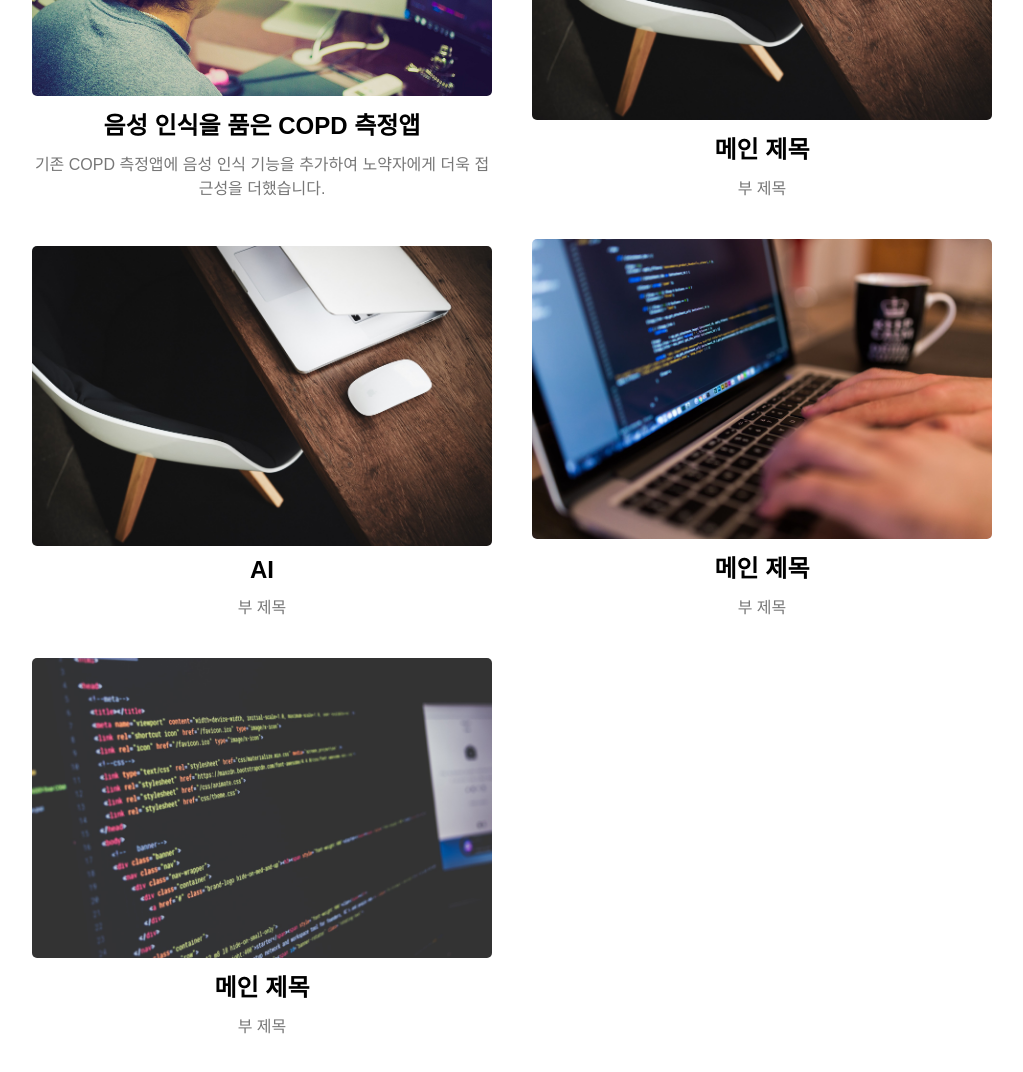
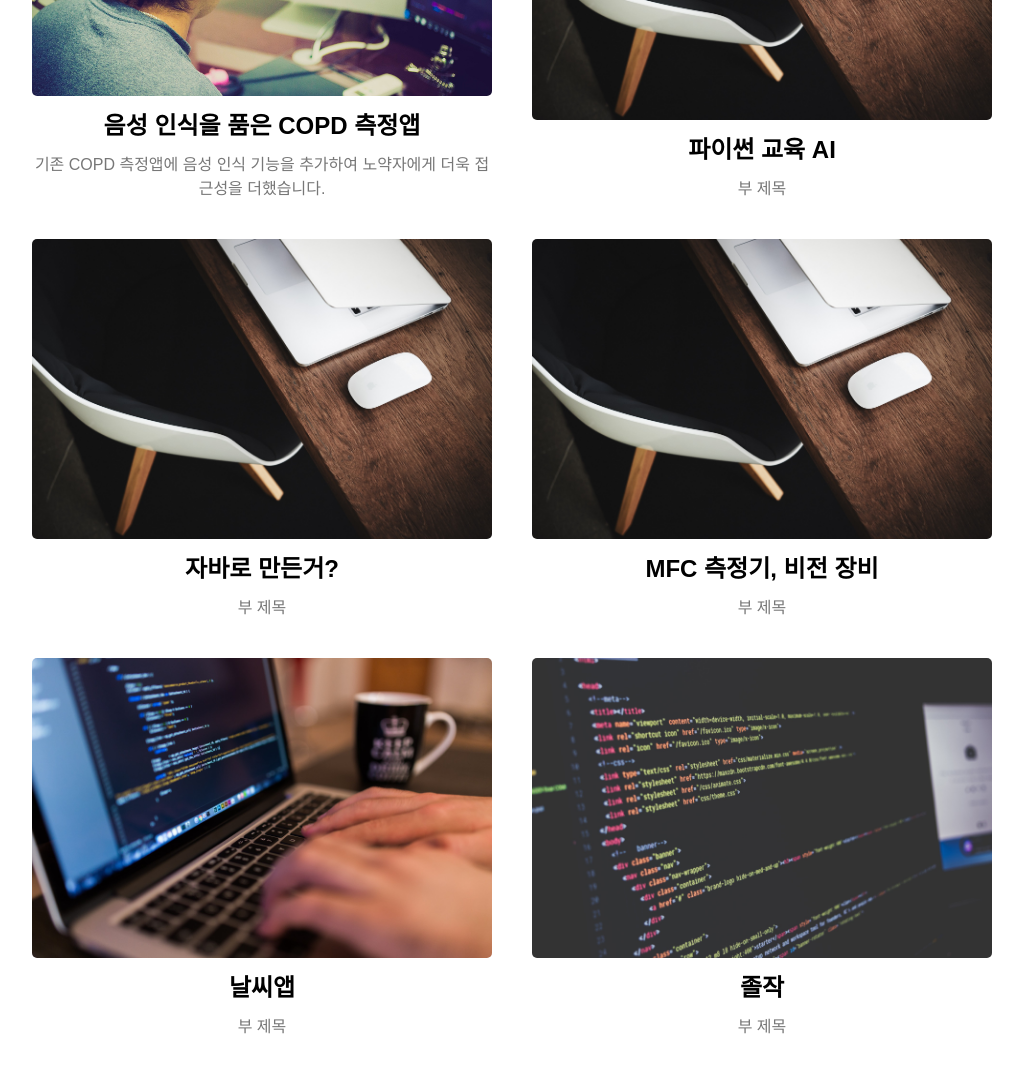
Before and after one commit to MINaffection/my-Portfolio, a plain HTML site: page portfolio_2020.10.30.html in a window 1280 px wide. Shown: the part 3800-4872 px from the top of the page, without its empty margins (128-1151 px from the left). Drawn offline with Linux system fonts and the light colour scheme.

Commit message:
포트폴리오항목수정

```diff
--- a/portfolio_2020.10.30.html
+++ b/portfolio_2020.10.30.html
@@ -96,13 +96,11 @@
 					<div class="skills">JAVA</div>
 					<div class="content"> 자바로 여러 프로그램을 만들었다</div>
 				</div>
-
 				<div class="item">
 					<div class="icon"><span><i class="fab fa-java"></i></span></div>
 					<div class="skills">PYHTON</div>
 					<div class="content">인공지능 개발</div>
 				</div>
-
 				<div class="item">
 					<div class="icon"><span><i class="fas fa-database"></i></span></div>
 					<div class="skills">ANDROID</div>
@@ -174,7 +172,22 @@
 						<img src="img/laptop-2588074_1920.jpg">
 					</div>
 					<div class="main">
-						메인 제목
+						파이썬 교육 AI
+					</div>
+					<div class="sub">
+						부 제목
+					</div>
+					<div class="text">
+						포트 폴리오 상세 설명
+					</div>
+				</div>
+				<div class="filterItem java">
+					<div class="image">
+						<div class="overlay"><i class="far fa-image"></i></div>
+						<img src="img/laptop-2588074_1920.jpg">
+					</div>
+					<div class="main">
+						자바로 만든거?
 					</div>
 					<div class="sub">
 						부 제목
@@ -189,7 +202,7 @@
 						<img src="img/laptop-2588074_1920.jpg">
 					</div>
 					<div class="main">
-						AI
+						MFC 측정기, 비전 장비
 					</div>
 					<div class="sub">
 						부 제목
@@ -204,7 +217,7 @@
 						<img src="img/work-731198_1920.jpg">
 					</div>
 					<div class="main">
-						메인 제목
+						날씨앱
 					</div>
 					<div class="sub">
 						부 제목
@@ -219,7 +232,7 @@
 						<img src="img/computer-1209641_1920.jpg">
 					</div>
 					<div class="main">
-						메인 제목
+						졸작
 					</div>
 					<div class="sub">
 						부 제목
```
